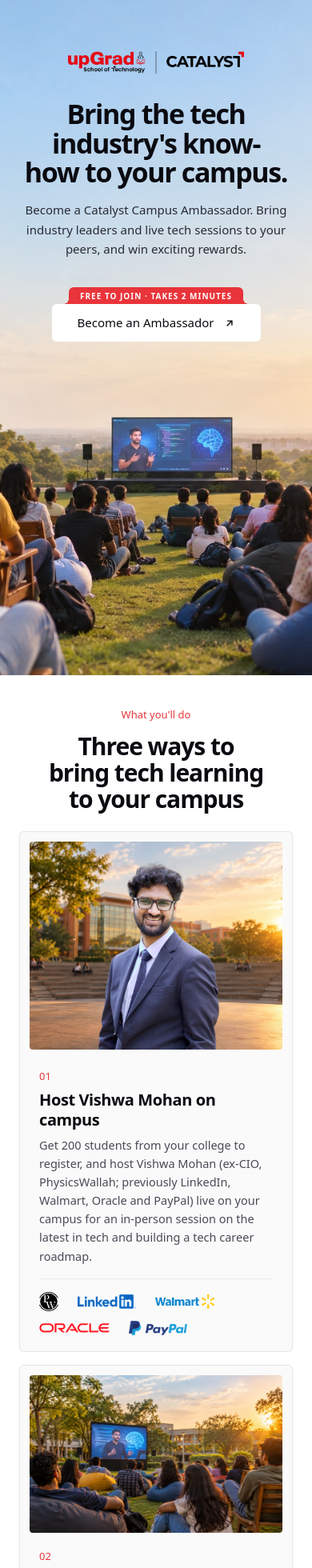
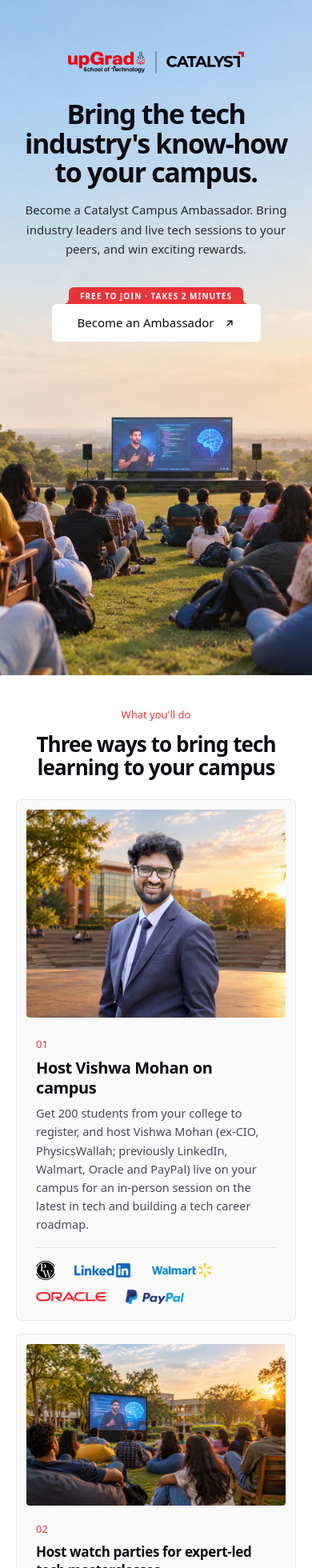
Before and after one commit to AkulaSai93/Catalyst-Campus-Ambassador, a Next.js app: page / in a window 390 px wide. Shown: the top 1960 px of the page at 80% size. Built offline with nearby package versions, Linux system fonts and the light colour scheme.

Commit message:
Refactor layout and styles across multiple components for improved consistency and responsiveness

```diff
--- a/src/app/globals.css
+++ b/src/app/globals.css
@@ -40,6 +40,13 @@
   }
 }
 
+/* Nothing may widen the page sideways (e.g. elements waiting off-screen to animate in).
+   `clip` rather than `hidden` so it doesn't create a scroll container. */
+html,
+body {
+  overflow-x: clip;
+}
+
 /* Light mode only */
 body {
   background: #fff;
--- a/src/components/Animations.tsx
+++ b/src/components/Animations.tsx
@@ -59,11 +59,12 @@ export default function Animations() {
         }),
       );
 
-      // Polaroids swing in from their side
+      // Polaroids swing in from their side (a shorter slide on phones)
+      const slide = window.matchMedia("(min-width: 1024px)").matches ? 70 : 24;
       (["l", "r"] as const).forEach((side) =>
         q(`[data-anim='polaroid-${side}']`).forEach((el) =>
           gsap.from(el, {
-            x: side === "l" ? -70 : 70,
+            x: side === "l" ? -slide : slide,
             rotate: side === "l" ? -10 : 10,
             autoAlpha: 0,
             duration: 1.1,
--- a/src/components/hero/Hero.tsx
+++ b/src/components/hero/Hero.tsx
@@ -19,7 +19,7 @@ export default function Hero() {
         </div>
       </div>
 
-      <div className="mx-auto flex w-full max-w-[1280px] flex-1 flex-col px-6 sm:px-8">
+      <div className="mx-auto flex w-full max-w-[1280px] flex-1 flex-col px-5 sm:px-8">
         <div className="flex flex-col items-center pt-16 text-center sm:pt-24 lg:pt-28">
           {/* Logo centred above the headline */}
           <header data-anim="hero" className="mb-8 sm:mb-10">
@@ -30,7 +30,7 @@ export default function Hero() {
             data-anim="hero"
             className="mb-4 text-[34px] leading-[1.08] font-semibold tracking-[-0.04em] text-balance text-ink sm:text-5xl lg:text-[clamp(36px,3.4vw,52px)] lg:whitespace-nowrap"
           >
-            Bring the tech industry&apos;s know-how to your campus.
+            Bring the tech industry&apos;s <span className="whitespace-nowrap">know-how</span> to your campus.
           </h1>
 
           <p
--- a/src/components/sections/Faqs.tsx
+++ b/src/components/sections/Faqs.tsx
@@ -40,10 +40,10 @@ export default function Faqs() {
 
   return (
     <section id="faqs" className="bg-white pb-10 sm:pb-16">
-      <div className="mx-auto max-w-[860px] px-6 sm:px-8">
+      <div className="mx-auto max-w-[860px] px-5 sm:px-8">
         <div data-anim="stagger" className="mb-6 text-center sm:mb-10">
           <p className="mb-3 text-[13px] font-medium text-brand">FAQs</p>
-          <h2 className="text-[30px] leading-[1.1] font-semibold tracking-[-0.035em] text-ink sm:text-[38px]">
+          <h2 className="text-[26px] leading-[1.15] font-semibold tracking-[-0.035em] text-ink sm:text-[38px]">
             Questions, answered
           </h2>
         </div>
--- a/src/components/sections/FinalCta.tsx
+++ b/src/components/sections/FinalCta.tsx
@@ -6,9 +6,9 @@ export default function FinalCta() {
     <section
       id="final-cta"
       data-anim="stagger"
-      className="bg-[linear-gradient(180deg,#e4eef8_0%,#f3efe9_55%,#fbe3c6_100%)] px-6 py-12 text-center sm:px-8 sm:py-16"
+      className="bg-[linear-gradient(180deg,#e4eef8_0%,#f3efe9_55%,#fbe3c6_100%)] px-5 py-12 text-center sm:px-8 sm:py-16"
     >
-      <h2 className="mx-auto mb-4 max-w-[760px] text-[30px] leading-[1.1] font-semibold tracking-[-0.035em] text-balance text-ink sm:max-w-none sm:text-[clamp(22px,3.6vw,40px)] sm:whitespace-nowrap">
+      <h2 className="mx-auto mb-4 max-w-[760px] text-[26px] leading-[1.15] font-semibold tracking-[-0.035em] text-balance text-ink sm:max-w-none sm:text-[clamp(22px,3.6vw,40px)] sm:whitespace-nowrap">
         Your campus can start early. You can lead it.
       </h2>
       <p className="mx-auto mb-6 max-w-[520px] text-[16px] leading-[1.6] text-[#2f2f3a] sm:text-[17px]">
--- a/src/components/sections/Footer.tsx
+++ b/src/components/sections/Footer.tsx
@@ -11,7 +11,7 @@ const LINKS = [
 export default function Footer() {
   return (
     <footer className="relative overflow-hidden bg-white">
-      <div className="relative z-10 mx-auto flex max-w-[1280px] flex-col items-center gap-6 px-6 pt-12 sm:flex-row sm:justify-between sm:px-8">
+      <div className="relative z-10 mx-auto flex max-w-[1280px] flex-col items-center gap-6 px-5 pt-12 sm:flex-row sm:justify-between sm:px-8">
         <Logos />
         <nav aria-label="Footer">
           <ul className="flex flex-wrap items-center justify-center gap-x-4 gap-y-2 text-[14.5px] text-[#4a4a57] sm:gap-x-2">
--- a/src/components/sections/HowItWorks.tsx
+++ b/src/components/sections/HowItWorks.tsx
@@ -73,10 +73,10 @@ export default function HowItWorks() {
 
   return (
     <section id="how-it-works" className="bg-white pb-10 sm:pb-16">
-      <div className="mx-auto max-w-[1000px] px-6 sm:px-8">
+      <div className="mx-auto max-w-[1000px] px-5 sm:px-8">
         <div data-anim="stagger" className="mb-6 text-center sm:mb-10">
           <p className="mb-3 text-[13px] font-medium text-brand">How it works</p>
-          <h2 className="text-[30px] leading-[1.1] font-semibold tracking-[-0.035em] text-ink sm:text-[38px]">
+          <h2 className="text-[26px] leading-[1.15] font-semibold tracking-[-0.035em] text-ink sm:text-[38px]">
             From sign-up to rewards
           </h2>
         </div>
--- a/src/components/sections/WhatYouDo.tsx
+++ b/src/components/sections/WhatYouDo.tsx
@@ -15,10 +15,10 @@ function Num({ n }: { n: string }) {
 export default function WhatYouDo() {
   return (
     <section id="what-youll-do" className="bg-white py-10 sm:py-16">
-      <div className="mx-auto max-w-[1180px] px-6 sm:px-8">
+      <div className="mx-auto max-w-[1180px] px-5 sm:px-8">
         <div data-anim="stagger" className="mb-6 text-center sm:mb-10">
           <p className="mb-3 text-[13px] font-medium text-brand">What you&apos;ll do</p>
-          <h2 className="text-[30px] leading-[1.1] font-semibold tracking-[-0.035em] text-balance text-ink sm:text-[38px] lg:whitespace-nowrap">
+          <h2 className="text-[26px] leading-[1.15] font-semibold tracking-[-0.035em] text-balance text-ink sm:text-[38px] lg:whitespace-nowrap">
             Three ways to bring tech learning to your campus
           </h2>
         </div>
--- a/src/components/sections/WhatYouGet.tsx
+++ b/src/components/sections/WhatYouGet.tsx
@@ -42,10 +42,10 @@ const BEYOND = [
 export default function WhatYouGet() {
   return (
     <section id="what-you-get" className="bg-white pb-10 sm:pb-16">
-      <div className="mx-auto max-w-[1180px] px-6 sm:px-8">
+      <div className="mx-auto max-w-[1180px] px-5 sm:px-8">
         <div data-anim="stagger" className="mb-6 text-center sm:mb-10">
           <p className="mb-3 text-[13px] font-medium text-brand">What you get</p>
-          <h2 className="text-[30px] leading-[1.1] font-semibold tracking-[-0.035em] text-balance text-ink sm:text-[38px] lg:whitespace-nowrap">
+          <h2 className="text-[26px] leading-[1.15] font-semibold tracking-[-0.035em] text-balance text-ink sm:text-[38px] lg:whitespace-nowrap">
             Lead your campus. Get rewarded.
           </h2>
         </div>
--- a/src/components/sections/WhatYoureBringing.tsx
+++ b/src/components/sections/WhatYoureBringing.tsx
@@ -3,10 +3,10 @@ const YEARS = ["Year 1", "Year 2", "Year 3", "Year 4"];
 export default function WhatYoureBringing() {
   return (
     <section id="what-youre-bringing" className="bg-white pb-10 sm:pb-16">
-      <div className="mx-auto max-w-[1180px] px-6 sm:px-8">
+      <div className="mx-auto max-w-[1180px] px-5 sm:px-8">
         <div data-anim="stagger" className="mx-auto max-w-[920px] text-center">
           <p className="mb-3 text-[13px] font-medium text-brand">About Catalyst</p>
-          <h2 className="mb-6 text-[30px] leading-[1.1] font-semibold tracking-[-0.035em] text-balance text-ink sm:text-[38px]">
+          <h2 className="mb-6 text-[26px] leading-[1.15] font-semibold tracking-[-0.035em] text-balance text-ink sm:text-[38px]">
             What you&apos;re bringing to your campus
           </h2>
           <p className="mx-auto max-w-[880px] text-[17px] leading-[1.65] text-[#2f2f3a] sm:text-lg">
--- a/src/components/sections/WhoCanApply.tsx
+++ b/src/components/sections/WhoCanApply.tsx
@@ -9,10 +9,10 @@ const CRITERIA = [
 export default function WhoCanApply() {
   return (
     <section id="who-can-apply" className="bg-white pb-10 sm:pb-16">
-      <div className="mx-auto max-w-[1000px] px-6 sm:px-8">
+      <div className="mx-auto max-w-[1000px] px-5 sm:px-8">
         <div data-anim="stagger" className="mb-6 text-center sm:mb-10">
           <p className="mb-3 text-[13px] font-medium text-brand">Eligibility</p>
-          <h2 className="text-[30px] leading-[1.1] font-semibold tracking-[-0.035em] text-ink sm:text-[38px]">Who can apply</h2>
+          <h2 className="text-[26px] leading-[1.15] font-semibold tracking-[-0.035em] text-ink sm:text-[38px]">Who can apply</h2>
         </div>
 
         <ul data-anim="stagger" className="grid border-t border-black/[0.08] sm:grid-cols-2">
```
